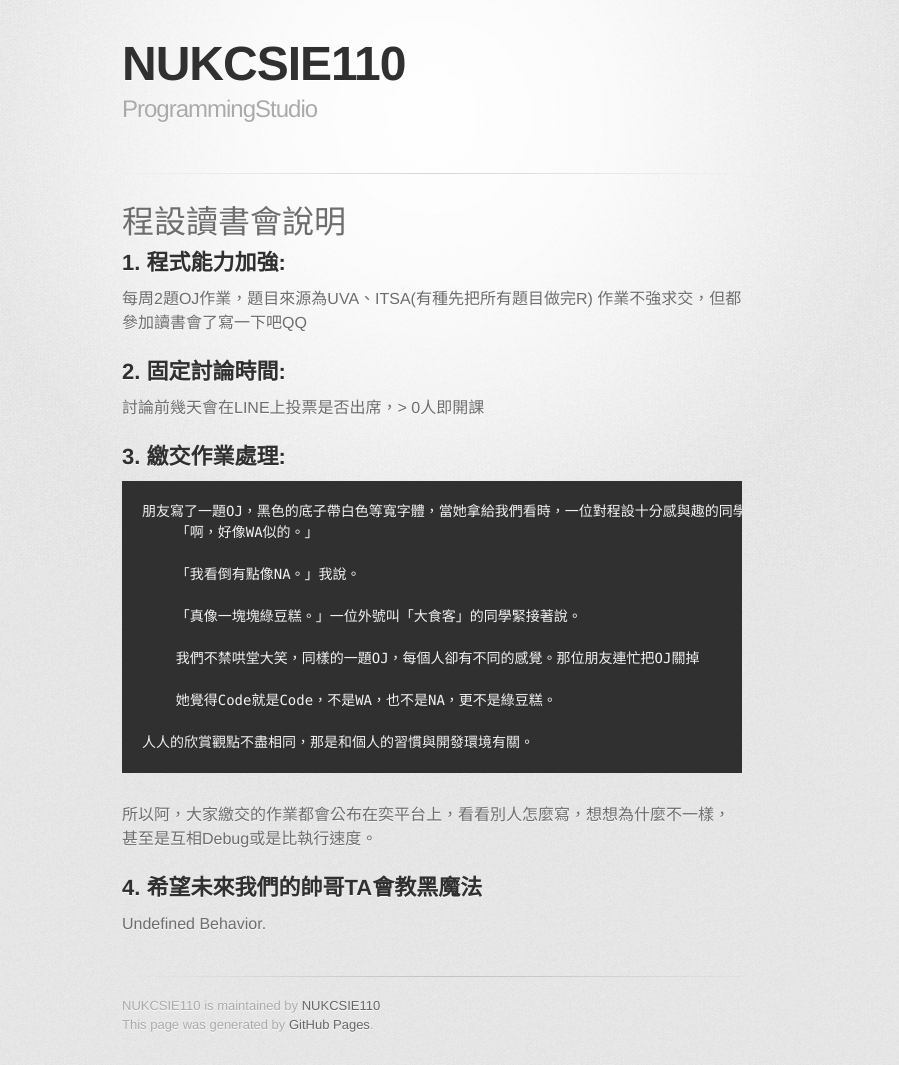
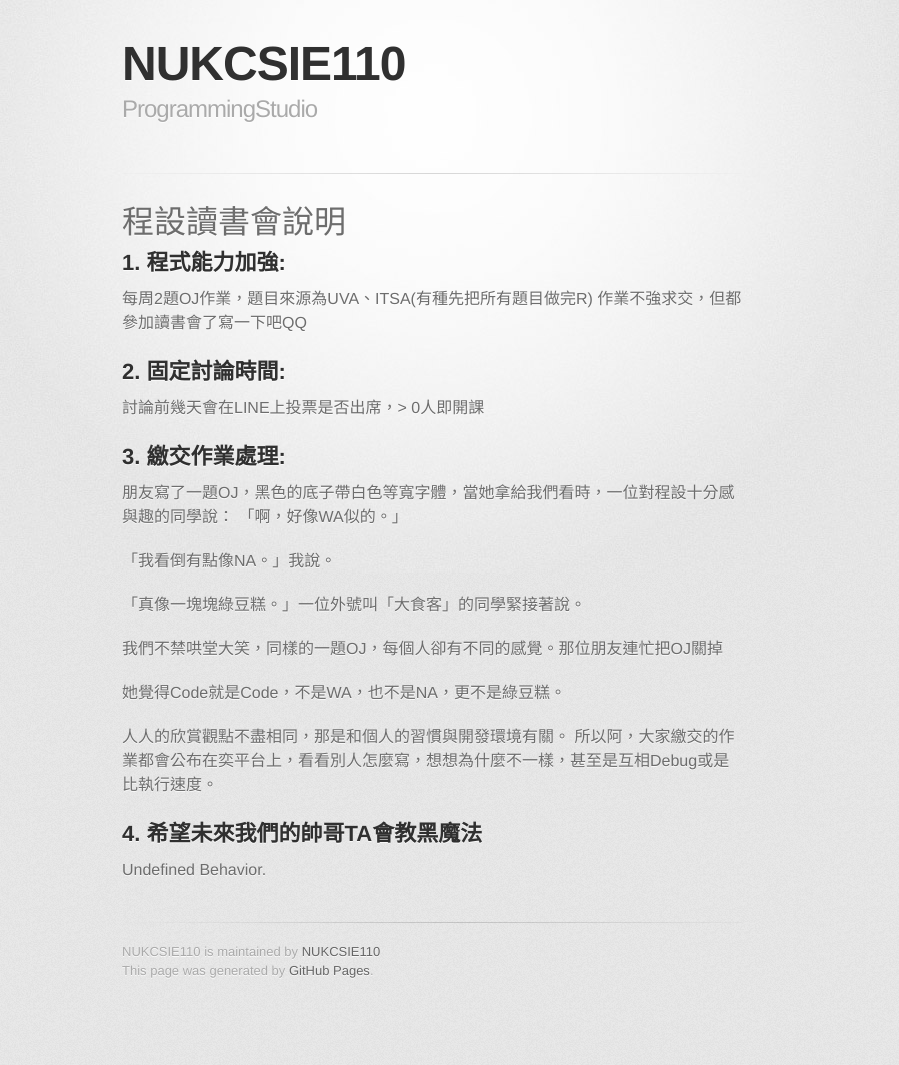
Before and after one commit to NUKCSIE110/ProgrammingStudio, a Jekyll site: the page built from index.md, in a window 1280 px wide. Shown: the whole page, without its empty margins (208-1107 px from the left). Built offline with Jekyll 4.4.1, drawn with Linux system fonts in a browser that asks for light colours; some web fonts are replaced; after the commit the page ends 1011 px from its top, so only the background shows below that.

Commit message:
Update index.md

```diff
--- a/index.md
+++ b/index.md
@@ -13,20 +13,18 @@ layout: default
 討論前幾天會在LINE上投票是否出席，> 0人即開課
 
 ## 3.	繳交作業處理:
-{% highlight xml%}
 朋友寫了一題OJ，黑色的底子帶白色等寬字體，當她拿給我們看時，一位對程設十分感與趣的同學說：
-    「啊，好像WA似的。」
+ 「啊，好像WA似的。」
 
-    「我看倒有點像NA。」我說。
+ 「我看倒有點像NA。」我說。
 
-    「真像一塊塊綠豆糕。」一位外號叫「大食客」的同學緊接著說。
+ 「真像一塊塊綠豆糕。」一位外號叫「大食客」的同學緊接著說。
 
-    我們不禁哄堂大笑，同樣的一題OJ，每個人卻有不同的感覺。那位朋友連忙把OJ關掉
+  我們不禁哄堂大笑，同樣的一題OJ，每個人卻有不同的感覺。那位朋友連忙把OJ關掉
 
-    她覺得Code就是Code，不是WA，也不是NA，更不是綠豆糕。
+  她覺得Code就是Code，不是WA，也不是NA，更不是綠豆糕。
 
 人人的欣賞觀點不盡相同，那是和個人的習慣與開發環境有關。
-{% endhighlight %}
 所以阿，大家繳交的作業都會公布在奕平台上，看看別人怎麼寫，想想為什麼不一樣，甚至是互相Debug或是比執行速度。
 ## 4. 希望未來我們的帥哥TA會教黑魔法
 Undefined Behavior.
```
